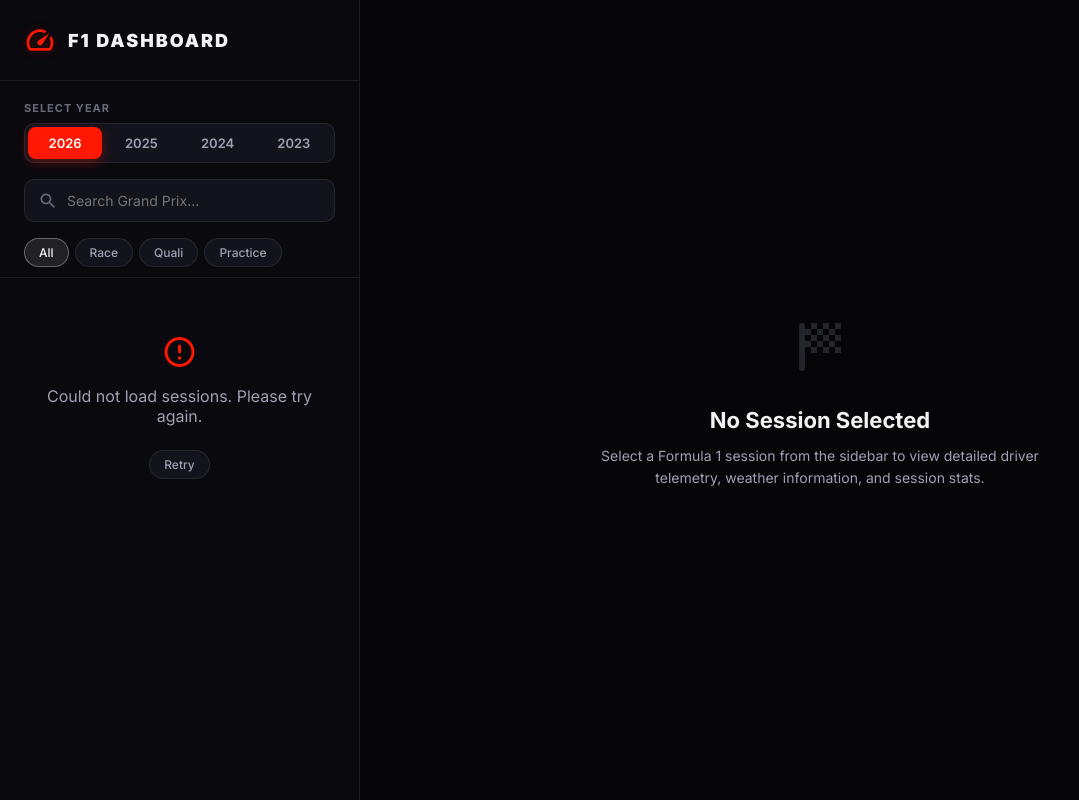
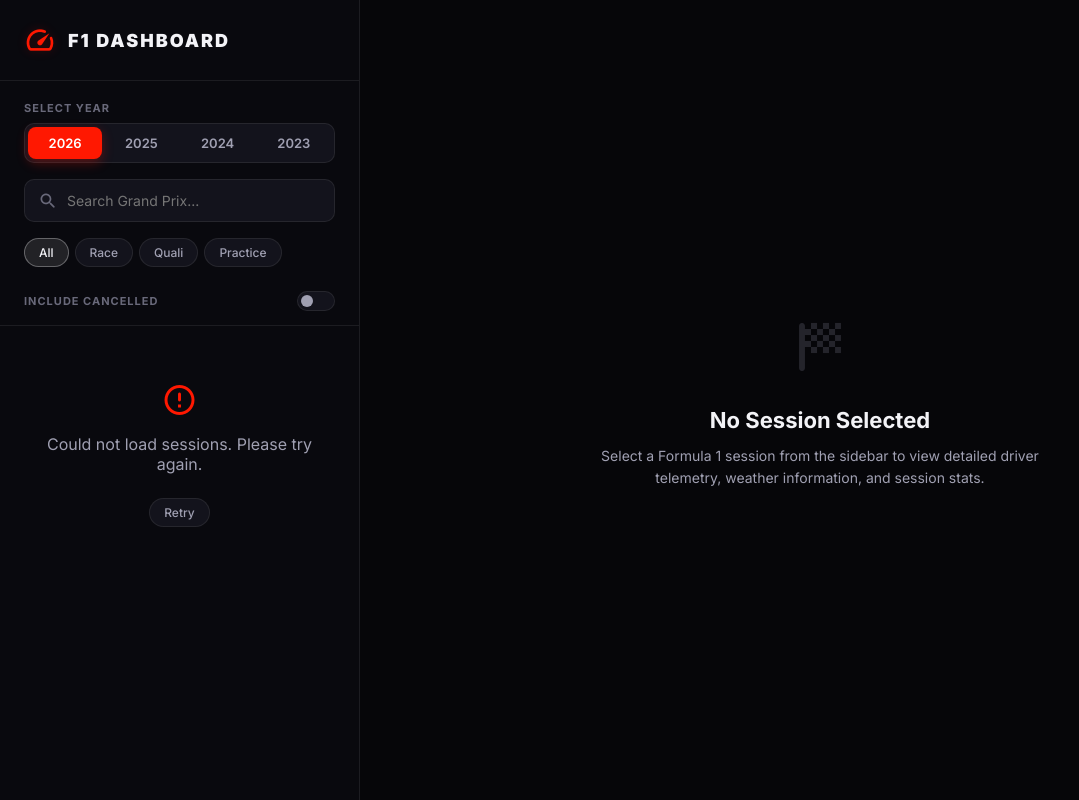
Before and after one commit to baha2046/f1dashbroad, a Python web app: template templates/index.html in a window 1280 px wide. Shown: the whole page, without its empty margins (0-1079 px from the left). Run offline with Jinja, Linux system fonts and the light colour scheme; the template is opened without the code that fills it, so the values that code supplies are empty.

Commit message:
Add toggle for including cancelled sessions; update session rendering and styling

```diff
--- a/app.py
+++ b/app.py
@@ -2,6 +2,8 @@ import os
 import json
 import httpx
 from datetime import datetime, timezone
+
+from httpx import __version__
 from quart import Quart, render_template, jsonify, request
 
 app = Quart(__name__)
@@ -95,7 +97,7 @@ async def get_cached_api(url: str, cache_name: str, session_key=None, year=2026)
 
 @app.route("/")
 async def index():
-    return await render_template("index.html")
+    return await render_template("index.html", version=datetime.timestamp(datetime.now()))
 
 @app.route("/api/sessions")
 async def api_sessions():
--- a/static/css/styles.css
+++ b/static/css/styles.css
@@ -236,26 +236,145 @@ body {
     border-color: rgba(255, 255, 255, 0.3);
 }
 
+/* Toggle Switch Control */
+.toggle-group {
+    display: flex;
+    align-items: center;
+    justify-content: space-between;
+    padding: 4px 0;
+    margin-top: 4px;
+}
+
+.switch-label {
+    font-size: 11px;
+    font-weight: 700;
+    text-transform: uppercase;
+    letter-spacing: 1px;
+    color: var(--text-muted);
+    cursor: pointer;
+    user-select: none;
+    transition: var(--transition-fast);
+}
+
+.toggle-group:hover .switch-label {
+    color: var(--text-secondary);
+}
+
+.switch {
+    position: relative;
+    display: inline-block;
+    width: 38px;
+    height: 20px;
+}
+
+.switch input {
+    opacity: 0;
+    width: 0;
+    height: 0;
+}
+
+.slider {
+    position: absolute;
+    cursor: pointer;
+    top: 0;
+    left: 0;
+    right: 0;
+    bottom: 0;
+    background-color: var(--bg-control);
+    border: 1px solid var(--border-color);
+    transition: var(--transition-fast);
+    border-radius: 20px;
+}
+
+.slider:before {
+    position: absolute;
+    content: "";
+    height: 12px;
+    width: 12px;
+    left: 3px;
+    bottom: 3px;
+    background-color: var(--text-secondary);
+    transition: var(--transition-fast);
+    border-radius: 50%;
+}
+
+.switch input:checked + .slider {
+    background-color: var(--accent-red);
+    border-color: rgba(255, 24, 1, 0.4);
+    box-shadow: 0 0 10px rgba(255, 24, 1, 0.25);
+}
+
+.switch input:checked + .slider:before {
+    transform: translateX(18px);
+    background-color: #fff;
+}
+
+/* Cancelled Sessions Styling */
+.session-card.cancelled {
+    opacity: 0.55;
+    background:
+        linear-gradient(135deg, rgba(255, 255, 255, 0.02), rgba(255, 255, 255, 0.005)),
+        rgba(255, 255, 255, 0.005);
+    border-color: rgba(255, 255, 255, 0.04);
+}
+
+.session-card.cancelled:hover {
+    opacity: 0.8;
+    background:
+        linear-gradient(135deg, rgba(255, 255, 255, 0.04), rgba(255, 255, 255, 0.01)),
+        rgba(255, 255, 255, 0.015);
+    border-color: var(--border-color-hover);
+}
+
+.session-card.cancelled.active {
+    background:
+        linear-gradient(135deg, rgba(255, 255, 255, 0.05), rgba(255, 255, 255, 0.01)),
+        rgba(255, 255, 255, 0.02);
+    border-color: var(--text-secondary);
+    box-shadow:
+        0 14px 28px rgba(0, 0, 0, 0.24),
+        inset 0 1px 0 rgba(255, 255, 255, 0.06);
+}
+
+.session-card.cancelled.active::before {
+    background: var(--text-secondary);
+    box-shadow: none;
+}
+
+.badge-cancelled {
+    background: rgba(255, 24, 1, 0.12);
+    color: var(--accent-red);
+    border: 1px solid rgba(255, 24, 1, 0.25);
+}
+
 /* Sessions List Container */
 .sessions-container {
     flex: 1;
     overflow-y: auto;
-    padding: 16px 24px;
+    padding: 16px 24px 24px;
     display: flex;
     flex-direction: column;
-    gap: 12px;
+    gap: 14px;
 }
 
 /* Session Cards */
 .session-card {
-    background: rgba(255, 255, 255, 0.02);
+    display: grid;
+    grid-template-columns: 46px minmax(0, 1fr);
+    align-items: center;
+    gap: 12px;
+    min-height: 96px;
+    background:
+        linear-gradient(135deg, rgba(255, 255, 255, 0.055), rgba(255, 255, 255, 0.018)),
+        rgba(255, 255, 255, 0.02);
     border: 1px solid var(--border-color);
     border-radius: 12px;
-    padding: 16px;
+    padding: 14px 14px 14px 18px;
     cursor: pointer;
     transition: var(--transition-normal);
     position: relative;
     overflow: hidden;
+    box-shadow: inset 0 1px 0 rgba(255, 255, 255, 0.04);
 }
 
 .session-card::before {
--- a/static/js/dashboard.js
+++ b/static/js/dashboard.js
@@ -65,6 +65,7 @@ const DOM = {
     yearSelector: document.getElementById('yearSelector'),
     sessionSearch: document.getElementById('sessionSearch'),
     typeFilters: document.getElementById('typeFilters'),
+    showCancelled: document.getElementById('showCancelled'),
     sessionsList: document.getElementById('sessionsList'),
     emptyState: document.getElementById('emptyState'),
     dashboardContent: document.getElementById('dashboardContent'),
@@ -141,6 +142,13 @@ function setupEventListeners() {
         filterAndRenderSessions();
     });
 
+    // Include Cancelled checkbox
+    if (DOM.showCancelled) {
+        DOM.showCancelled.addEventListener('change', () => {
+            filterAndRenderSessions();
+        });
+    }
+
     // Driver Search Input
     DOM.driverSearch.addEventListener('input', () => {
         renderDriversGrid();
@@ -200,8 +208,14 @@ async function loadSessions(year) {
 function filterAndRenderSessions() {
     const searchQuery = DOM.sessionSearch.value.toLowerCase().trim();
     const typeFilter = document.querySelector('.filter-pill.active').dataset.type;
+    const showCancelled = DOM.showCancelled ? DOM.showCancelled.checked : false;
 
     state.filteredSessions = state.sessions.filter(session => {
+        // If session is cancelled and showCancelled toggle is OFF, hide it
+        if (session.is_cancelled && !showCancelled) {
+            return false;
+        }
+
         const matchesSearch =
             (session.session_name || '').toLowerCase().includes(searchQuery) ||
             (session.location || '').toLowerCase().includes(searchQuery) ||
@@ -215,6 +229,12 @@ function filterAndRenderSessions() {
 
         return matchesSearch && matchesType;
     });
+
+    // If currently selected session is filtered out, clear selection and hide dashboard
+    if (state.selectedSession && !state.filteredSessions.some(s => s.session_key === state.selectedSession.session_key)) {
+        hideDashboard();
+        state.selectedSession = null;
+    }
 
     renderSessionsList();
 }
@@ -233,10 +253,16 @@ function renderSessionsList() {
     DOM.sessionsList.innerHTML = '';
     state.filteredSessions.forEach(session => {
         const card = document.createElement('div');
-        card.className = `session-card ${state.selectedSession && state.selectedSession.session_key === session.session_key ? 'active' : ''}`;
+        const isCancelled = session.is_cancelled === true;
+        card.className = `session-card ${isCancelled ? 'cancelled' : ''} ${state.selectedSession && state.selectedSession.session_key === session.session_key ? 'active' : ''}`;
 
         let badgeClass = 'badge-practice';
-        if (session.session_name.includes('Race') || session.session_name.includes('Sprint')) {
+        let badgeText = session.session_name;
+
+        if (isCancelled) {
+            badgeClass = 'badge-cancelled';
+            badgeText = 'Cancelled';
+        } else if (session.session_name.includes('Race') || session.session_name.includes('Sprint')) {
             badgeClass = 'badge-race';
         } else if (session.session_name.includes('Quali')) {
             badgeClass = 'badge-quali';
@@ -247,16 +273,23 @@ function renderSessionsList() {
             month: 'short',
             day: 'numeric'
         });
+        const grandPrixName = `${session.circuit_short_name} GP`;
+        const placeName = [session.location, session.country_name].filter(Boolean).join(', ');
 
         card.innerHTML = `
-            <div class="card-top">
-                <span class="session-type-badge ${badgeClass}">${session.session_name}</span>
-                <span class="session-date">${sessionDate}</span>
+            <div class="session-flag-tile" aria-hidden="true">
+                <span class="loc-flag" style="${isCancelled ? 'filter: grayscale(1) opacity(0.6);' : ''}">${flagEmoji}</span>
             </div>
-            <div class="session-gp">${session.circuit_short_name} GP</div>
-            <div class="session-loc">
-                <span class="loc-flag">${flagEmoji}</span>
-                <span>${session.location}, ${session.country_name}</span>
+            <div class="session-card-main">
+                <div class="card-top">
+                    <span class="session-type-badge ${badgeClass}">${badgeText}</span>
+                    <span class="session-date">${sessionDate}</span>
+                </div>
+                <div class="session-gp">${grandPrixName}</div>
+                <div class="session-loc">
+                    <span class="material-icons-round loc-pin" aria-hidden="true">place</span>
+                    <span>${placeName}</span>
+                </div>
             </div>
         `;
 
@@ -278,6 +311,12 @@ async function selectSession(session) {
     state.stints = [];
     state.laps = {};
     state.selectedDriverStats = null;
+
+    // If the session was cancelled, show the custom cancelled view and stop
+    if (session.is_cancelled === true) {
+        showCancelledSessionState(session);
+        return;
+    }
 
     // UI Loading state
     showDashboardLoading();
@@ -313,6 +352,24 @@ async function selectSession(session) {
         alert('Error loading session details.');
         hideDashboard();
     }
+}
+
+// Show detail view for a cancelled session
+function showCancelledSessionState(session) {
+    DOM.emptyState.style.display = 'flex';
+    DOM.emptyState.innerHTML = `
+        <span class="material-icons-round empty-icon" style="color: var(--accent-red); opacity: 0.85; text-shadow: 0 0 15px rgba(255, 24, 1, 0.4);">cancel</span>
+        <h2 style="color: var(--text-primary); margin-top: 16px;">${session.circuit_short_name} Grand Prix Cancelled</h2>
+        <p style="color: var(--text-secondary); margin-bottom: 24px; max-width: 440px; line-height: 1.6;">
+            The <strong>${session.session_name}</strong> session for the ${session.year} ${session.location} Grand Prix was officially cancelled.
+            No driver telemetry, tire stint details, or weather metrics were recorded for this event.
+        </p>
+        <div style="background: rgba(255, 24, 1, 0.05); border: 1px solid rgba(255, 24, 1, 0.15); padding: 12px 24px; border-radius: 12px; color: var(--text-secondary); font-size: 13px; max-width: 400px; text-align: center; display: flex; align-items: center; gap: 8px;">
+            <span class="material-icons-round" style="font-size: 18px; color: var(--accent-red);">info</span>
+            <span>Status: Officially Cancelled (is_cancelled: true)</span>
+        </div>
+    `;
+    DOM.dashboardContent.style.display = 'none';
 }
 
 // Fetch stunts for selected session
--- a/templates/index.html
+++ b/templates/index.html
@@ -11,7 +11,7 @@
     <link href="https://fonts.googleapis.com/css2?family=Inter:wght@300;400;500;600;700;800;900&display=swap" rel="stylesheet">
     <link href="https://fonts.googleapis.com/icon?family=Material+Icons+Round" rel="stylesheet">
     <!-- Stylesheet -->
-    <link rel="stylesheet" href="/static/css/styles.css">
+    <link rel="stylesheet" href="/static/css/styles.css?v={{ version }}">
 </head>
 <body>
     <div class="app-container">
@@ -51,6 +51,17 @@
                         <button class="filter-pill" data-type="Race">Race</button>
                         <button class="filter-pill" data-type="Qualifying">Quali</button>
                         <button class="filter-pill" data-type="Practice">Practice</button>
+                    </div>
+                </div>
+
+                <!-- Include Cancelled Toggle -->
+                <div class="control-group">
+                    <div class="toggle-group">
+                        <label class="switch-label" for="showCancelled">Include Cancelled</label>
+                        <label class="switch">
+                            <input type="checkbox" id="showCancelled" aria-label="Include Cancelled Sessions">
+                            <span class="slider"></span>
+                        </label>
                     </div>
                 </div>
             </div>
@@ -226,6 +237,6 @@
     </div>
 
     <!-- Script -->
-    <script src="/static/js/dashboard.js?i=1"></script>
+    <script src="/static/js/dashboard.js??v={{ version }}"></script>
 </body>
 </html>
```
Also changed, not shown: other parts of static/css/styles.css (+84 -12 lines), doc/walkthrough2.md (added, +40 -0 lines).
